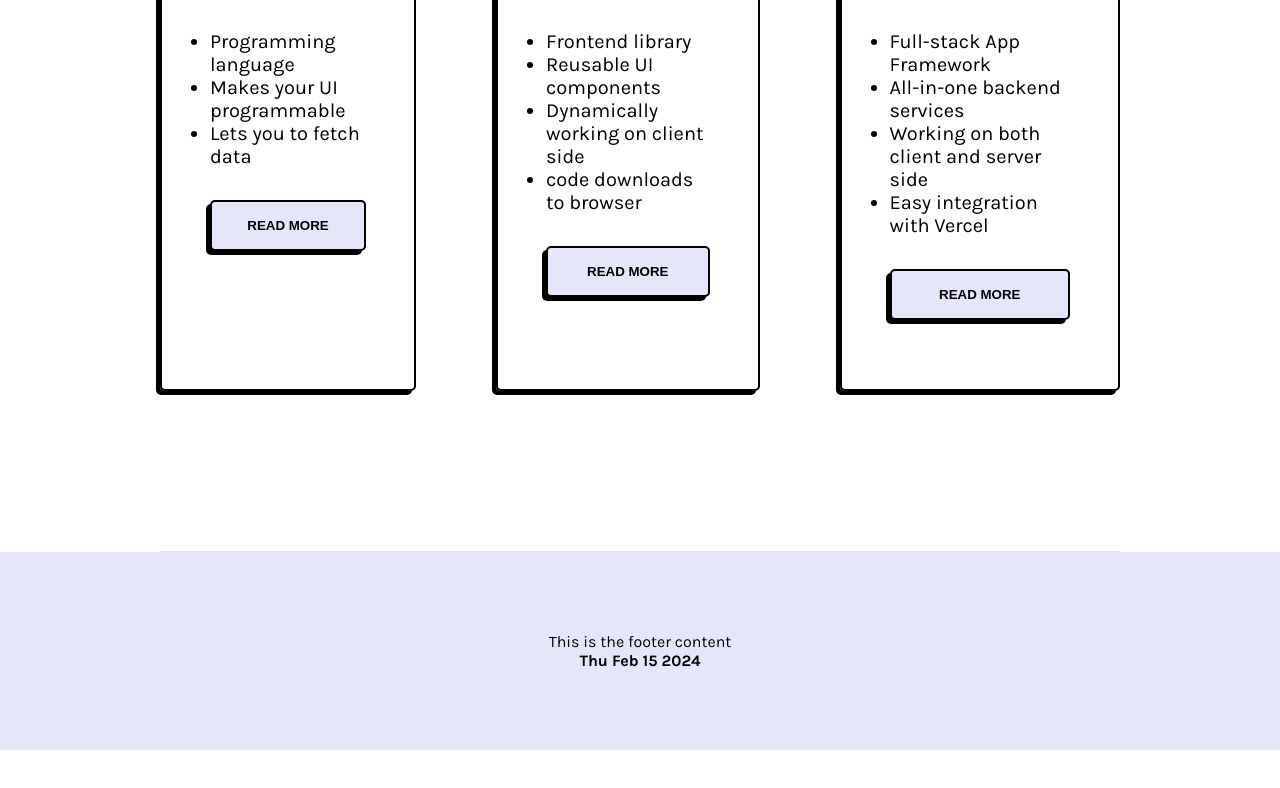
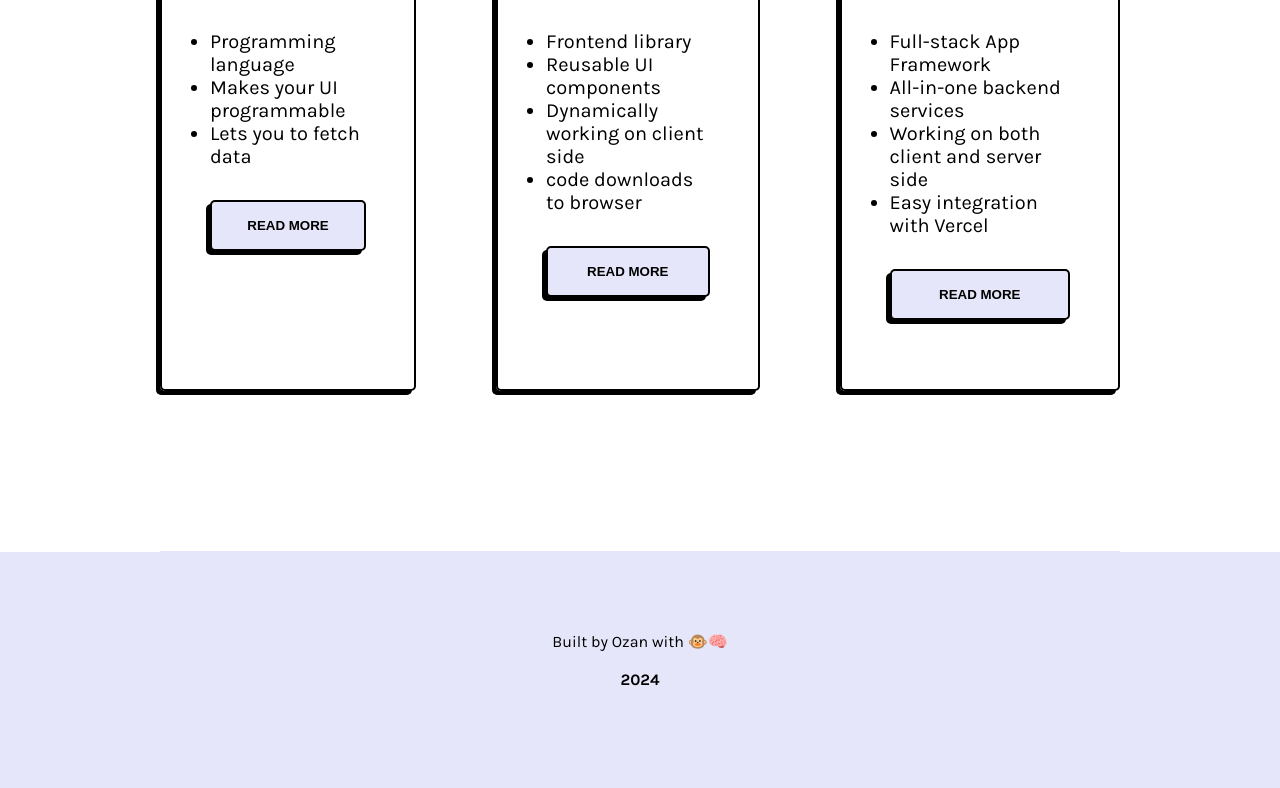
Before and after one commit to ozanyusufoglu/scrimba-nextjs-workshop, a Next.js app: page / in a window 1280 px wide. Shown: the part 1083-1871 px from the top of the page. Before the commit the page ends 1833 px from the top, so only its background shows below. Built offline with nearby package versions, Linux system fonts and the light colour scheme.

Commit message:
signature added

```diff
--- a/src/app/components/footer/Footer.jsx
+++ b/src/app/components/footer/Footer.jsx
@@ -7,8 +7,11 @@ export default function Footer() {
 
     return (
         <div className={styles.component}>
-            <p>This is the footer content</p>
-            <h4>{date.toDateString()}</h4>
+            <p>Built by Ozan with 🐵🧠</p>
+            <br />
+            <h4>2024</h4>
+            <br />
+
         </div>
     )
 }
```
